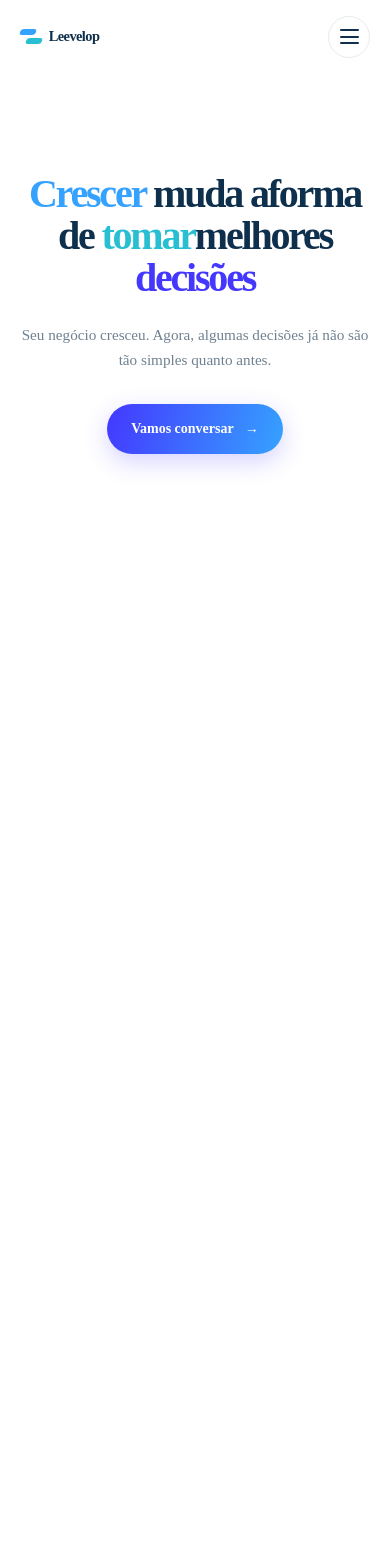
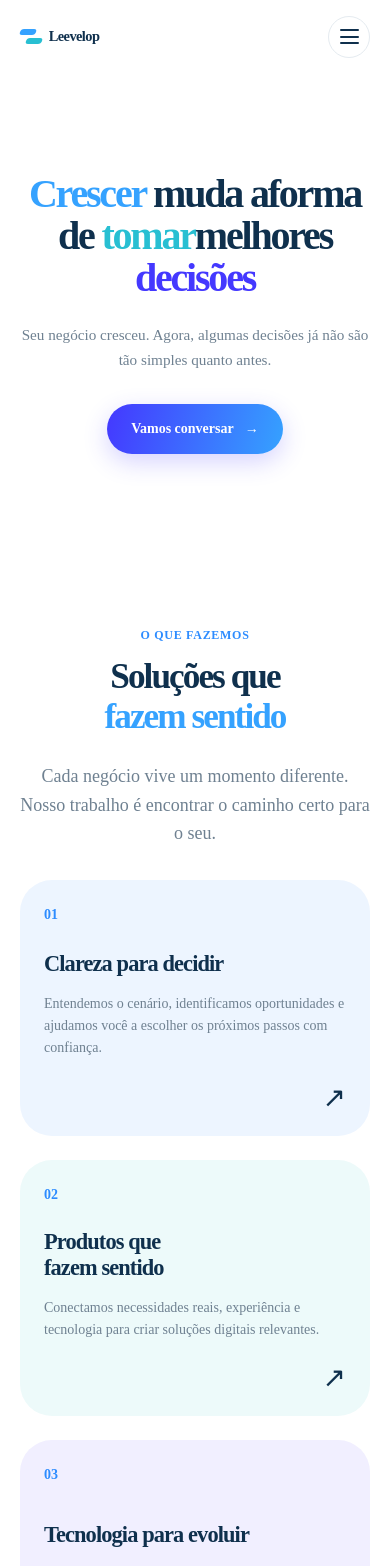
Before and after one commit to LeevelopStudio/leevelop-web, a Next.js app: page / in a window 390 px wide. Shown: the top 1566 px of the page. Before the commit the page ends 844 px from the top, so only its background shows below. Built offline with nearby package versions, Linux system fonts and the light colour scheme.

Commit message:
feat: add responsive solutions section

```diff
--- a/app/page.tsx
+++ b/app/page.tsx
@@ -1,5 +1,6 @@
 import { Header } from "@/components/layout/Header";
 import { Hero } from "@/components/sections/Hero";
+import { Solutions } from "@/components/sections/Solutions";
 
 export default function Home() {
   return (
@@ -7,6 +8,7 @@ export default function Home() {
       <Header />
       <main>
         <Hero />
+        <Solutions />
       </main>
     </>
   );
--- /dev/null
+++ b/components/sections/Solutions.module.css
@@ -0,0 +1,60 @@
+.section {
+  padding-block: var(--section-space);
+  background: #fff;
+}
+.intro {
+  max-width: 45rem;
+  margin: 0 auto var(--space-8);
+  text-align: center;
+}
+.heading {
+  margin-top: var(--space-3);
+  font-size: clamp(2.2rem, 4.5vw, 4.25rem);
+  letter-spacing: -0.055em;
+  font-weight: 800;
+}
+.heading span { color: var(--color-blue-500); }
+.lead {
+  max-width: 34rem;
+  margin: var(--space-5) auto 0;
+  font-size: var(--font-size-lg);
+}
+.grid {
+  display: grid;
+  grid-template-columns: repeat(3, minmax(0, 1fr));
+  gap: var(--space-5);
+}
+.card {
+  display: flex;
+  flex-direction: column;
+  justify-content: space-between;
+  min-height: 22rem;
+  padding: clamp(1.5rem, 3vw, 2.5rem);
+  border-radius: var(--radius-lg);
+}
+.blue { background: var(--color-surface-blue); }
+.mint { background: var(--color-surface-cyan); }
+.lavender { background: var(--color-surface-purple); }
+.number {
+  color: var(--color-blue-600);
+  font-size: var(--font-size-sm);
+  font-weight: 800;
+}
+.card h3 {
+  max-width: 14rem;
+  margin-bottom: var(--space-4);
+  font-size: clamp(1.4rem, 2.2vw, 2rem);
+  letter-spacing: -0.04em;
+}
+.card p { font-size: var(--font-size-sm); }
+.arrow {
+  align-self: flex-end;
+  font-size: 1.75rem;
+  line-height: 1;
+  color: var(--color-navy-950);
+}
+@media (max-width: 820px) {
+  .grid { grid-template-columns: 1fr; }
+  .card { min-height: 16rem; }
+  .intro { margin-bottom: var(--space-6); }
+}
--- /dev/null
+++ b/components/sections/Solutions.tsx
@@ -0,0 +1,52 @@
+import styles from "./Solutions.module.css";
+
+const solutions = [
+  {
+    number: "01",
+    title: "Clareza para decidir",
+    description: "Entendemos o cenário, identificamos oportunidades e ajudamos você a escolher os próximos passos com confiança.",
+    tone: "blue",
+  },
+  {
+    number: "02",
+    title: "Produtos que fazem sentido",
+    description: "Conectamos necessidades reais, experiência e tecnologia para criar soluções digitais relevantes.",
+    tone: "mint",
+  },
+  {
+    number: "03",
+    title: "Tecnologia para evoluir",
+    description: "Transformamos boas decisões em experiências, sistemas e produtos preparados para crescer.",
+    tone: "lavender",
+  },
+] as const;
+
+export function Solutions() {
+  return (
+    <section id="solucoes" className={styles.section} aria-labelledby="solutions-title">
+      <div className="container">
+        <div className={styles.intro}>
+          <p className="eyebrow">O que fazemos</p>
+          <h2 id="solutions-title" className={styles.heading}>
+            Soluções que <span>fazem sentido</span>
+          </h2>
+          <p className={styles.lead}>
+            Cada negócio vive um momento diferente. Nosso trabalho é encontrar o caminho certo para o seu.
+          </p>
+        </div>
+        <div className={styles.grid}>
+          {solutions.map((solution) => (
+            <article key={solution.number} className={`${styles.card} ${styles[solution.tone]}`}>
+              <span className={styles.number}>{solution.number}</span>
+              <div>
+                <h3>{solution.title}</h3>
+                <p>{solution.description}</p>
+              </div>
+              <span className={styles.arrow} aria-hidden="true">↗</span>
+            </article>
+          ))}
+        </div>
+      </div>
+    </section>
+  );
+}
```
